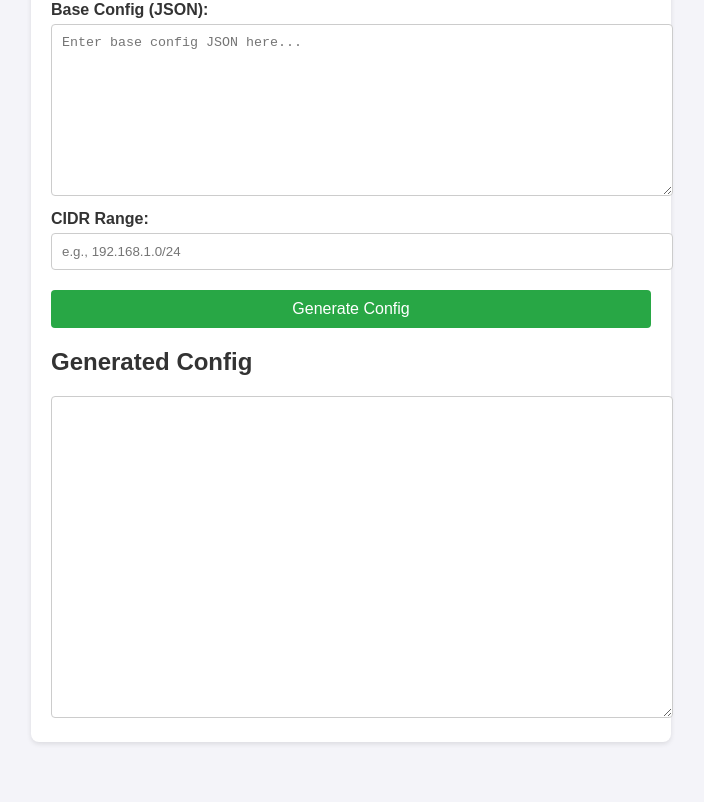
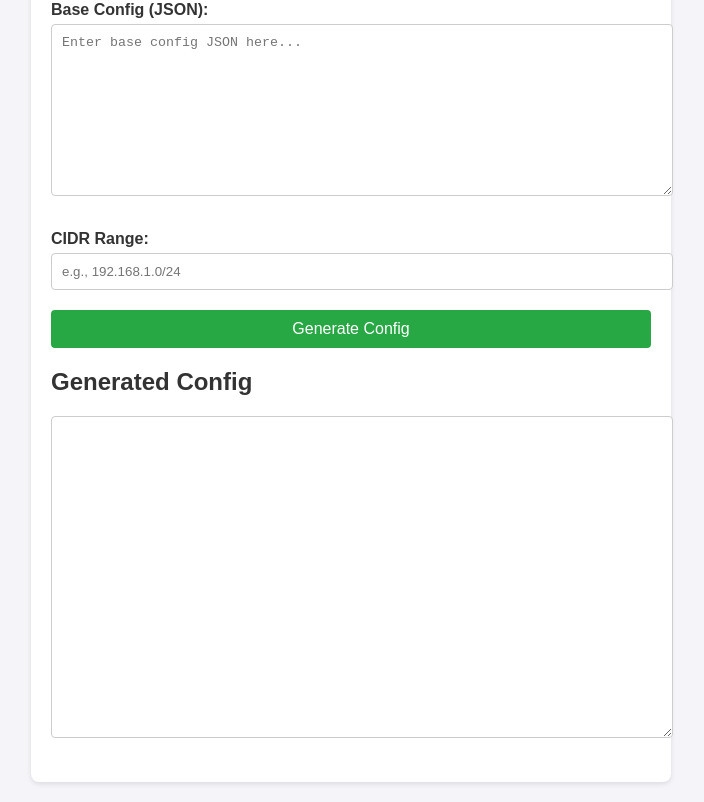
Before and after one commit to mohammad20101368/Copy-config-with-ip-renge, a plain HTML site: page index.html in a window 1280 px wide. Shown: the part 119-921 px from the top of the page, without its empty margins (289-993 px from the left). Before the commit the page ends 881 px from the top, so only its background shows below. Drawn offline with Linux system fonts and the light colour scheme.

Commit message:
Update style.css

```diff
--- a/style.css
+++ b/style.css
@@ -26,7 +26,7 @@ label {
     font-weight: bold;
 }
 
-input {
+textarea, input {
     width: 100%;
     padding: 10px;
     margin-bottom: 20px;
@@ -50,9 +50,5 @@ button:hover {
 }
 
 textarea {
-    width: 100%;
-    padding: 10px;
-    border: 1px solid #ccc;
-    border-radius: 4px;
     font-family: monospace;
 }
```
